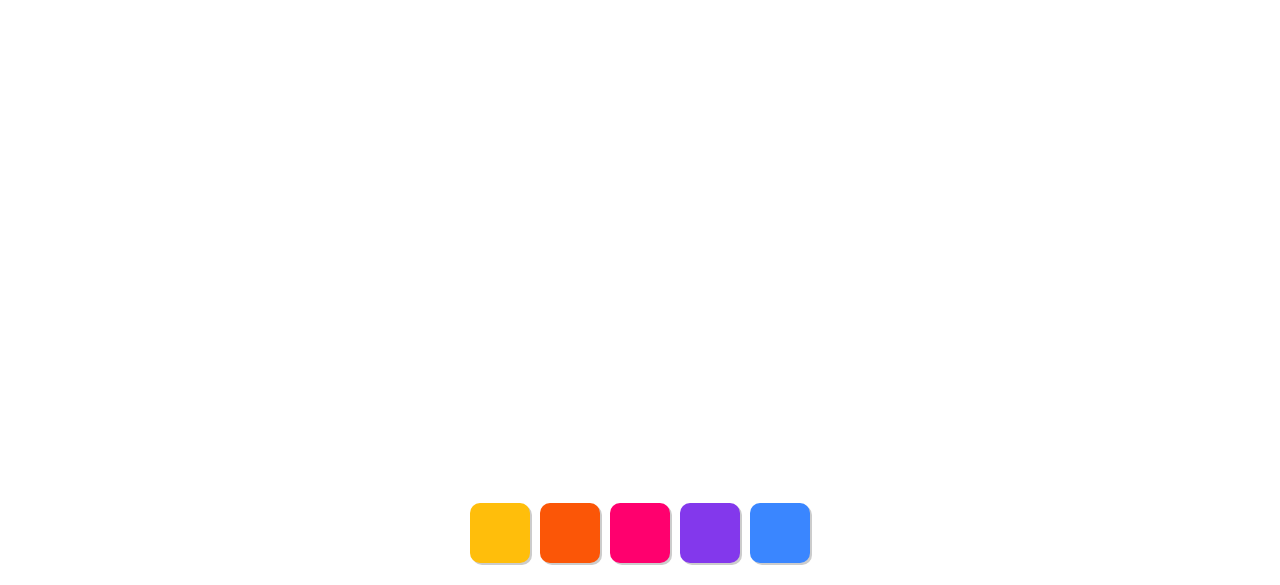
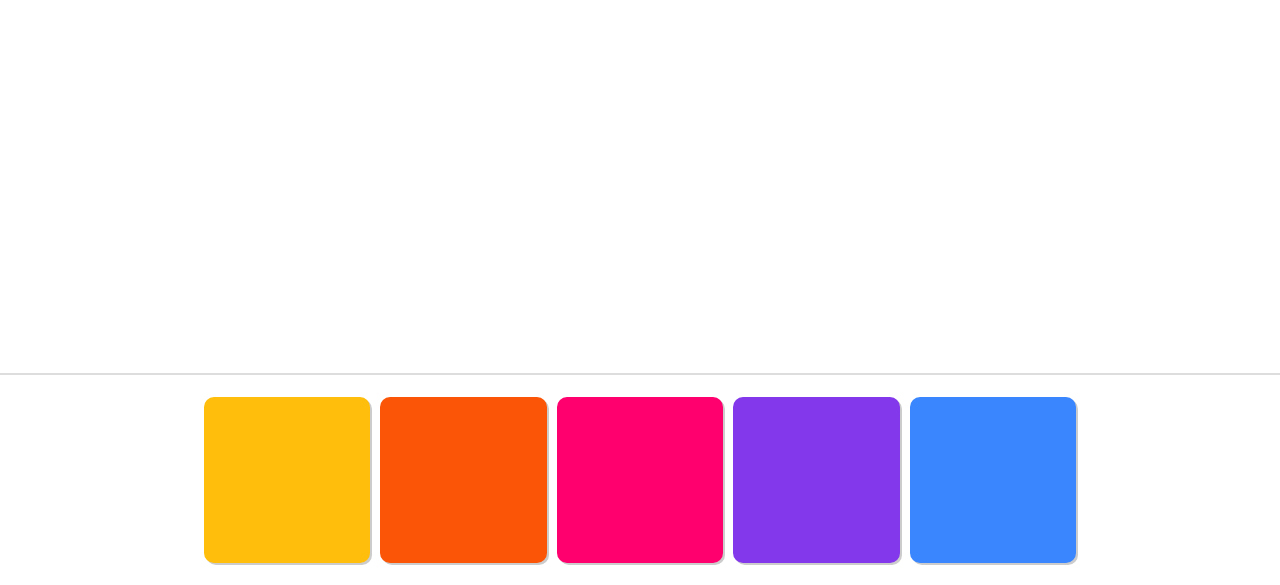
Before and after one commit to nicolecomputer/code-sonnet, a plain HTML site: page index.html in a window 1280 px wide. Shown: the part 215-800 px from the top of the page. Drawn offline with Linux system fonts and the light colour scheme.

Commit message:
biggggger

```diff
--- a/index.html
+++ b/index.html
@@ -88,6 +88,7 @@ using typographical quotes “” and apostrophes ‘’.
             flex-wrap: wrap;
             font-family: arial;
             padding: 10px;
+            font-size: 10vh;
         }
 
         @keyframes e { 0% { transform: rotate(12deg); } 100% { transform: rotate(0deg); } }
@@ -97,19 +98,20 @@ using typographical quotes “” and apostrophes ‘’.
 
 
         #x {
+            border-top: 2px solid #ddd;
             position: absolute;
             inset: auto 0 0;
             padding: 22px;
         }
 
-        button {
-            width: 44px;
+        #x button {
+            width: 13vw;
             cursor: pointer;
             box-shadow: 2px 2px 0px #ccc;
         }
 
         .t {
-            width: 60px;
+            width: 10vh;
             aspect-ratio: 1;
             border: none;
             border-radius: 10px;
@@ -123,10 +125,7 @@ using typographical quotes “” and apostrophes ‘’.
     </style>
 
     <script>
-        const d = document;
-        v = d.querySelector("meta[name=viewport]");
-        v.setAttribute('content', 'width=device-width, initial-scale=1.0, maximum-scale=1.0, user-scalable=0');
-         let s = d.getElementById("s"); const w = d.getElementById("w"); d.getElementById("x").addEventListener("click", e => { let t = e.target.classList; if ("t" !== t[1]) return; let n = d.createElement("div"); n.classList = t, s.appendChild(n); let a = [...s.children].map(e => e.classList[0]).join(""), i = "abbaabbacdecde"; "abbaabba" === a && (w.innerText = "Octave! Sonnet?"), i === a ? (w.innerText = "Sonnet!") : i.startsWith(a) || (s.innerHTML = "") });
+        const d = document; let s = d.getElementById("s"); const w = d.getElementById("w"); d.getElementById("x").addEventListener("click", e => { let t = e.target.classList; if ("t" !== t[1]) return; let n = d.createElement("div"); n.classList = t, s.appendChild(n); let a = [...s.children].map(e => e.classList[0]).join(""), i = "abbaabbacdecde"; "abbaabba" === a && (w.innerText = "Octave! Sonnet?"), i === a ? (w.innerText = "Sonnet!") : i.startsWith(a) || (s.innerHTML = "") });
     </script>
     <!-- End -->
 </body>
```
